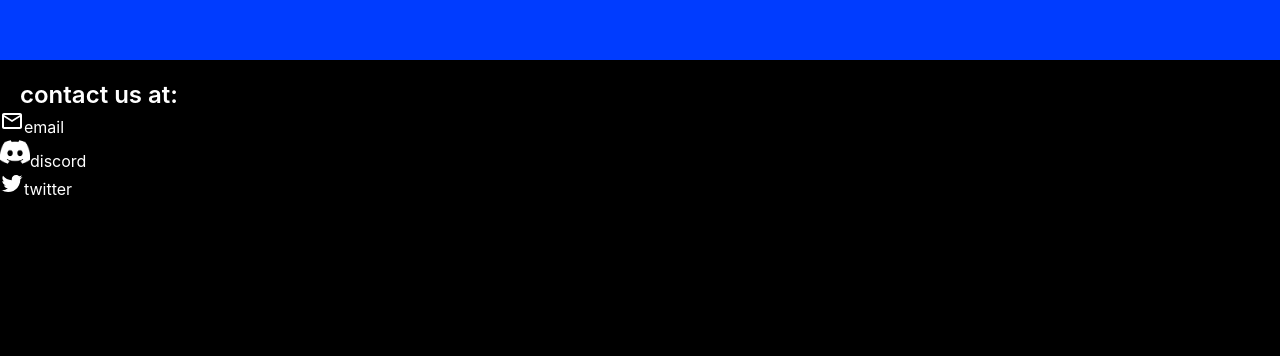
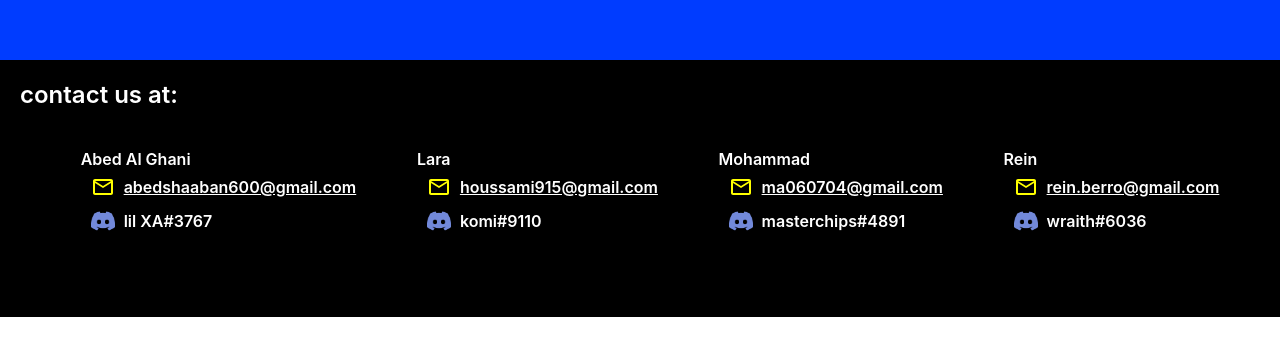
Before and after one commit to abeddshaban/English-Technology-Presentation, a React (Create React App) app: page / in a window 1280 px wide. Shown: the part 7940-8296 px from the top of the page. After the commit the page ends 8257 px from the top, so only its background shows below. Built offline with nearby package versions, Linux system fonts and the light colour scheme.

Commit message:
footer created

```diff
--- a/src/Sections/Footer.js
+++ b/src/Sections/Footer.js
@@ -3,26 +3,55 @@ import MailOutlineIcon from "@mui/icons-material/MailOutline";
 import TwitterIcon from "@mui/icons-material/Twitter";
 import Discord from "../Images/discord.png";
 
+const Info = ({ name, email, discord }) => {
+  return (
+    <section className="contact_section">
+      <span>{name}</span>
+      <span className="contact_section_span">
+        <MailOutlineIcon className="mailIcon" />
+        <a className="span_text" href={"mailto:" + email}>
+          {email}
+        </a>
+      </span>
+      <span className="contact_section_span">
+        <img className="discordimg" src={Discord} alt="" />
+        <span className="span_text">{discord}</span>
+      </span>
+    </section>
+  );
+};
+
 const Footer = () => {
   return (
     <div className="halfS">
-      <div className="textwhite footer_div">contact us at:</div>
-      <section>
-        <div className="textwhite">
-          <div>
-            <MailOutlineIcon />
-            email
-          </div>
-          <div>
-            <img className="discordimg" src={Discord} alt="" />
-            discord
-          </div>
-          <div>
-            <TwitterIcon />
-            twitter
-          </div>
-        </div>
-      </section>
+      <div className="textwhite footer_div">
+        contact us at:
+        <section className="footer_section">
+          <Info
+            name="Abed Al Ghani"
+            email="abedshaaban600@gmail.com"
+            discord="lil XA#3767"
+          />
+
+          <Info name="Lara" email="houssami915@gmail.com" discord="komi#9110" />
+
+          <Info
+            name="Mohammad"
+            email="ma060704@gmail.com"
+            discord="masterchips#4891"
+          />
+
+          <Info
+            name="Rein"
+            email="rein.berro@gmail.com"
+            discord="wraith#6036"
+          />
+        </section>
+      </div>
+      <br />
+      <br />
+      <br />
+      <br />
     </div>
   );
 };
--- a/src/Sections/Styles/Footer.css
+++ b/src/Sections/Styles/Footer.css
@@ -1,5 +1,5 @@
 .halfS {
-  height: 50vh;
+  height: auto;
   width: 100%;
   background: #000;
 }
@@ -12,6 +12,39 @@
 }
 
 .discordimg {
-  width: 30px;
-  height: 30px;
+  width: 24px;
+  height: 24px;
 }
+
+.footer_section {
+  margin-top: 25px;
+  width: 100%;
+  display: flex;
+  flex-direction: row;
+  justify-content: space-evenly;
+  flex-wrap: wrap;
+}
+
+.contact_section {
+  margin-top: 15px;
+  font-size: medium;
+  display: flex;
+  flex-direction: column;
+}
+
+.contact_section_span {
+  padding-top: 6px;
+  padding-left: 10px;
+}
+.contact_section_span > a {
+  color: white;
+}
+
+.span_text {
+  padding-left: 9px;
+  vertical-align: super;
+}
+
+.mailIcon {
+  color: yellow;
+}
--- a/src/Sections/Styles/Intro.css
+++ b/src/Sections/Styles/Intro.css
@@ -101,7 +101,7 @@
 }
 .S {
   height: 100vh;
-  width: 100vw;
+  width: 100%;
 }
 .marg0 {
   margin: 0;
```
Also changed, not shown: src/Images/discord.png.
